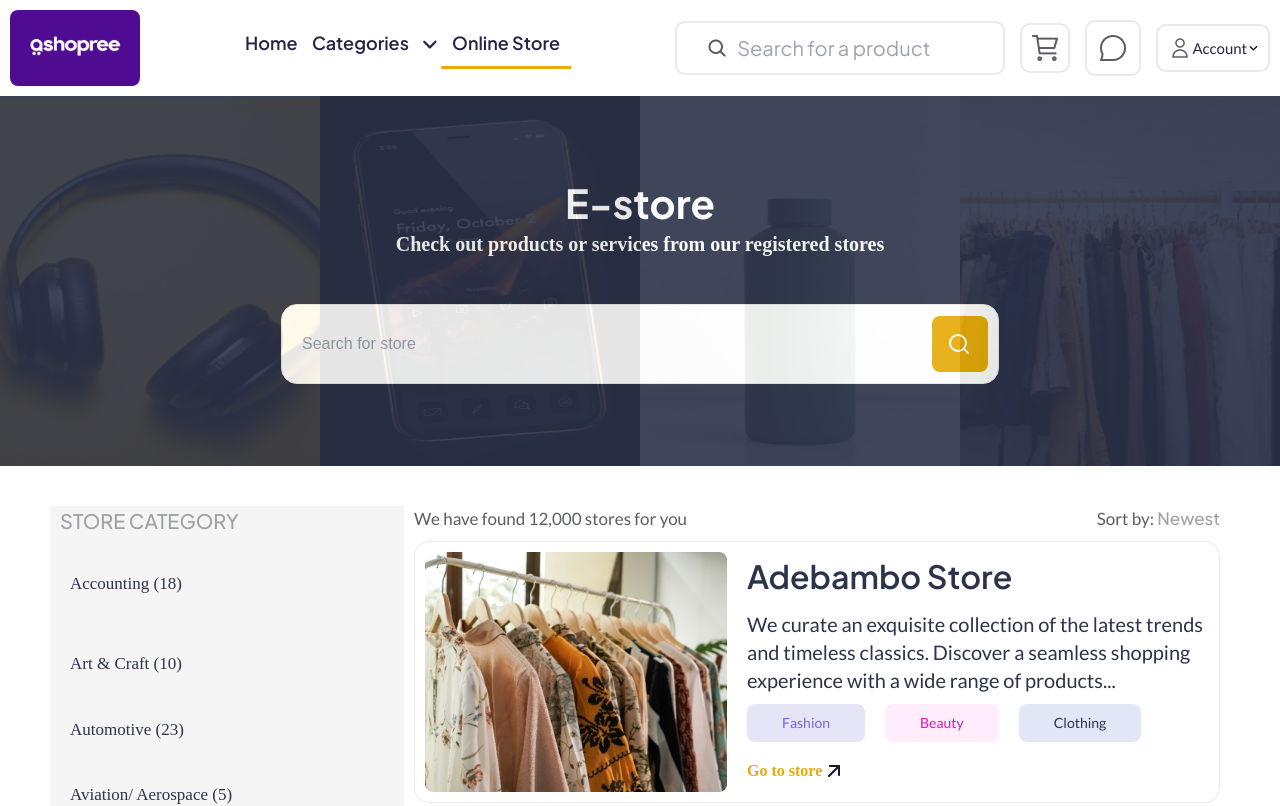
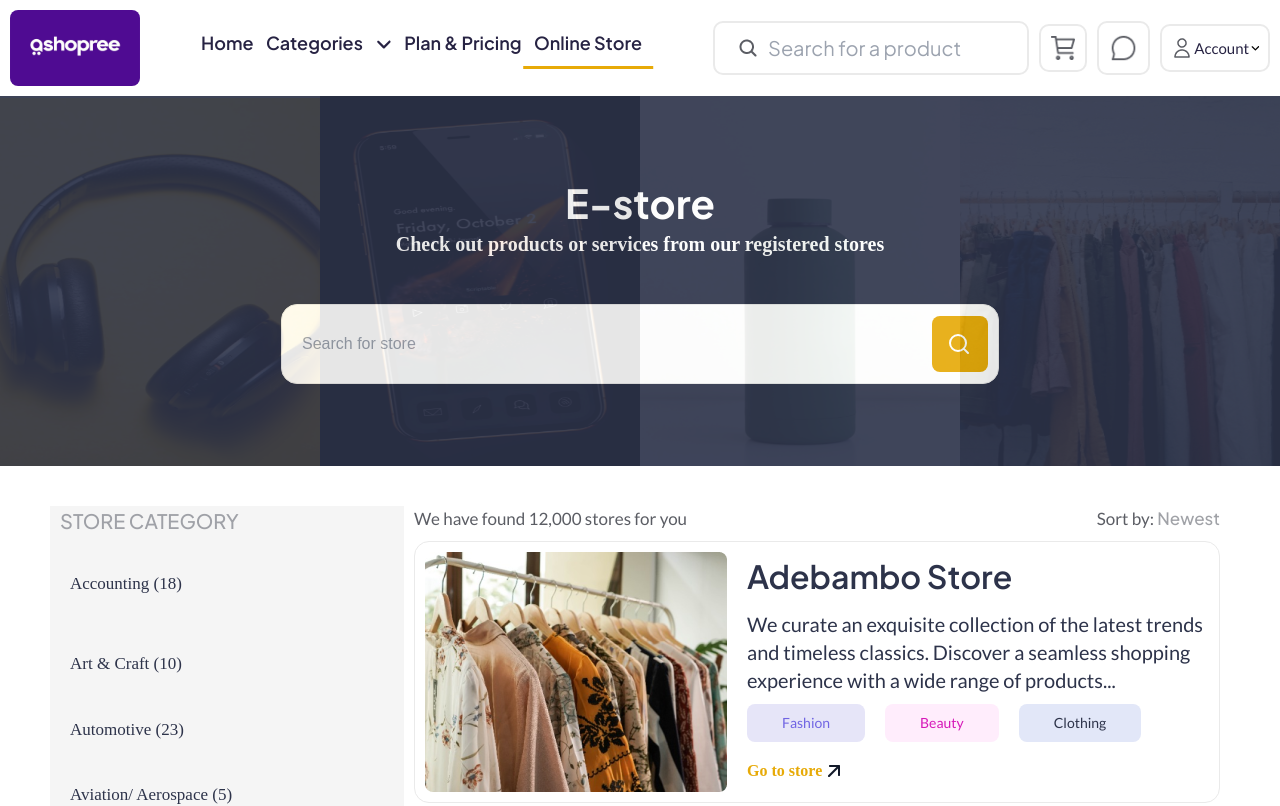
Before and after one commit to adejosh01/paysprint-estore, a React (Create React App) app: page /estore in a window 1280 px wide. Shown: the top 806 px of the page. Built offline with nearby package versions, Linux system fonts and the light colour scheme.

Commit message:
nav items admist others

```diff
--- a/src/components/header/estoreHeader.component.jsx
+++ b/src/components/header/estoreHeader.component.jsx
@@ -122,8 +122,13 @@ export const EstoreHeader = () => {
                 </li>
             </ul>
             <li>
+              <NavLink to="/estore" onClick={() => setIsMenuOpen(false)}>
+                Online E-store
+              </NavLink>
+            </li>
+            <li>
               <NavLink to="/pricing" onClick={() => setIsMenuOpen(false)}>
-                E-store
+                Plan & Pricing
               </NavLink>
             </li>
             <li>
@@ -207,6 +212,9 @@ export const EstoreHeader = () => {
               </ul>
             </li>
             <li>
+              <NavLink to="/here"> Plan & Pricing </NavLink>
+            </li>
+            <li>
               <NavLink to="/estore">Online Store</NavLink>
             </li>
           </ul>
--- a/src/components/header/estoreHeader.styles.scss
+++ b/src/components/header/estoreHeader.styles.scss
@@ -12,6 +12,7 @@
       display: flex;
       justify-content: space-between;
       align-items: center;
+      flex: 0 0 35%;
       li {
         display: inline-block;
         position: relative;
@@ -83,7 +84,7 @@
     }
     div.lastside {
       list-style-type: none;
-      width: 48%;
+      width: 45%;
       display: flex;
       justify-content: space-between;
       align-items: center;
--- a/src/pages/estoreDashboard/estore.homepage.jsx
+++ b/src/pages/estoreDashboard/estore.homepage.jsx
@@ -102,7 +102,7 @@ export const EstoreDashboard = ({ title }) => {
 
                   <div class="buttons">
                     <button type="button">
-                      <p>Aparrels</p>
+                      <p>Apparels</p>
                     </button>
                     <button type="button">
                       <p>Consultancy</p>
@@ -111,7 +111,7 @@ export const EstoreDashboard = ({ title }) => {
                       <p>Professional Service</p>
                     </button>
                     <button type="button">
-                      <p>Electronic devices</p>
+                      <p>Electronic Devices</p>
                     </button>
                     <button type="button">
                       <p>Professional Service</p>
--- a/src/pages/estoreDashboard/estore.homepage.scss
+++ b/src/pages/estoreDashboard/estore.homepage.scss
@@ -141,6 +141,8 @@
 
     section.topdeals {
       padding: 5rem 5.6rem;
+      // max-width: 1280px;
+      // margin: 0 auto;
       .items {
         display: grid;
         grid-template-columns: repeat(4, 1fr);
```
